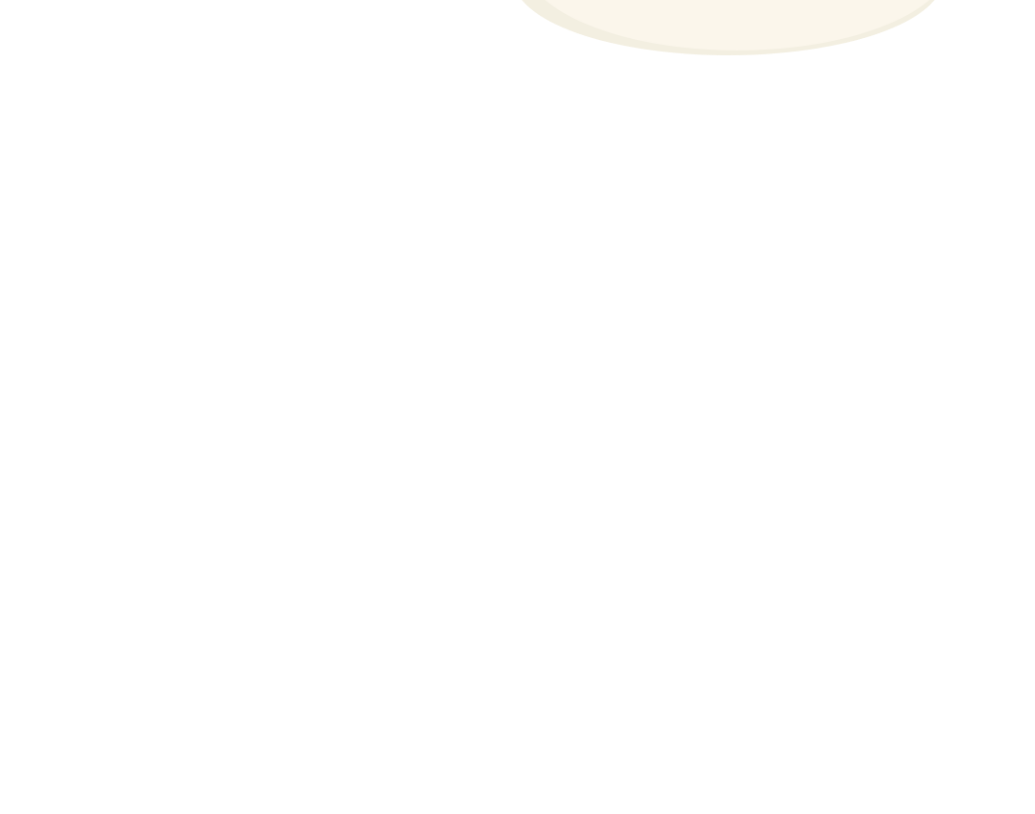
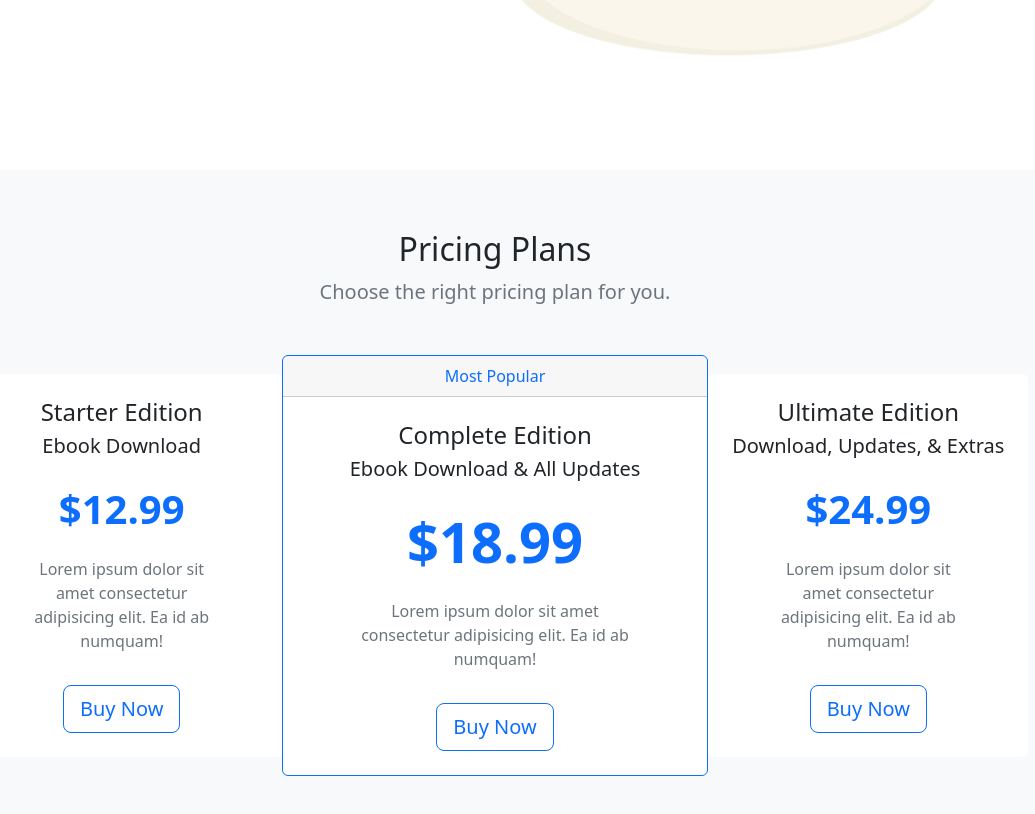
Before and after one commit to bryliebaird/bootstrap-5-course, a plain HTML site: page 6_project/index.html in a window 1280 px wide. Shown: the part 556-1370 px from the top of the page, without its empty margins (145-1180 px from the left). Before the commit the page ends 800 px from the top, so only its background shows below. Drawn offline with nearby package versions, Linux system fonts and the light colour scheme.

Commit message:
lesson 6 project updates, pricing plan cards complete.

```diff
--- a/6_project/index.html
+++ b/6_project/index.html
@@ -25,12 +25,10 @@
             <a href="#intro" class="navbar-brand">
                 <span class="fw-bold text-secondary">Net Ninja Pro - The Book</span>
             </a>
-
             <!-- toggle button for mobile nav-->
             <button class="navbar-toggler" type="button" data-bs-toggle="collapse" data-bs-target="#main-nav" aria-controls="main-nav" aria-expanded="false" aria-label="Toggle navigation">
                 <span class="navbar-toggler-icon"></span>
             </button>
-
             <!-- navbar links -->
             <div class="collapse navbar-collapse justify-content-end align-center" id="main-nav">
                 <ul class="navbar-nav">
@@ -51,7 +49,6 @@
                     </li>
                 </ul>
             </div>
-
         </div>
     </nav>
 
@@ -74,6 +71,55 @@
         </div>
     </section>
 
+    <!-- pricing plans section -->
+    <section id="pricing" class="bg-light mt-5">
+        <div class="container-lg">
+            <div class="text-center">
+                <h2>Pricing Plans</h2>
+                <p class="lead text-muted">Choose the right pricing plan for you.</p>
+            </div>
+        </div>
+        <div class="row my-5 align-items-center justify-content-center g-0">
+            <!-- card #1: "starter edition" -->
+            <div class="col-8 col-lg-3 col-xl-3">
+                <div class="card border-0">
+                    <div class="card-body text-center py-4">
+                        <h4 class="card-title">Starter Edition</h4>
+                        <p class="card-subtitle lead">Ebook Download</p>
+                        <p class="display-6 my-4 text-primary fw-bold">$12.99 </p>
+                        <p class="card-text mx-5 text-muted d-none d-lg-block">Lorem ipsum dolor sit amet consectetur adipisicing elit. Ea id ab numquam!</p>
+                        <a href="#" class="btn btn-outline-primary btn-lg mt-3">Buy Now</a>
+                    </div>
+                </div>
+            </div>
+            <!-- card #2: "complete edition" -->
+            <div class="col-9 col-lg-4">
+                <div class="card border-2 border-primary">
+                    <div class="card-header text-center text-primary">Most Popular</div>
+                    <div class="card-body text-center py-4">
+                        <h4 class="card-title">Complete Edition</h4>
+                        <p class="card-subtitle lead">Ebook Download & All Updates</p>
+                        <p class="display-4 my-4 text-primary fw-bold">$18.99 </p>
+                        <p class="card-text mx-5 text-muted d-none d-lg-block">Lorem ipsum dolor sit amet consectetur adipisicing elit. Ea id ab numquam!</p>
+                        <a href="#" class="btn btn-outline-primary btn-lg mt-3">Buy Now</a>
+                    </div>
+                </div>
+            </div>
+            <!-- card #3: "ultimate edition" -->
+            <div class="col-8 col-lg-3 col-xl-3">
+                <div class="card border-0">
+                    <div class="card-body text-center py-4">
+                        <h4 class="card-title">Ultimate Edition</h4>
+                        <p class="card-subtitle lead">Download, Updates, & Extras</p>
+                        <p class="display-6 my-4 text-primary fw-bold">$24.99 </p>
+                        <p class="card-text mx-5 text-muted d-none d-lg-block">Lorem ipsum dolor sit amet consectetur adipisicing elit. Ea id ab numquam!</p>
+                        <a href="#" class="btn btn-outline-primary btn-lg mt-3">Buy Now</a>
+                    </div>
+                </div>
+            </div>
+        </div>
+    </section>
+
 
     <!-- BOOTSTRAP JS LINK WITH POPPER -->
     <script src="https://cdn.jsdelivr.net/npm/bootstrap@5.2.0/dist/js/bootstrap.bundle.min.js" integrity="sha384-A3rJD856KowSb7dwlZdYEkO39Gagi7vIsF0jrRAoQmDKKtQBHUuLZ9AsSv4jD4Xa" crossorigin="anonymous"></script>
```
